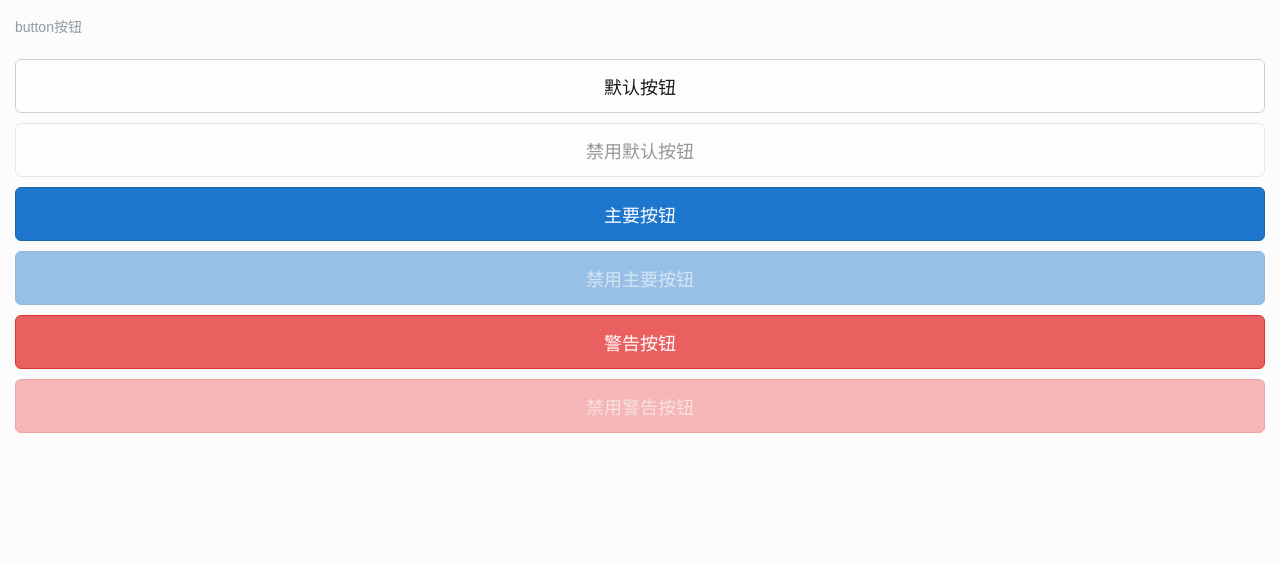
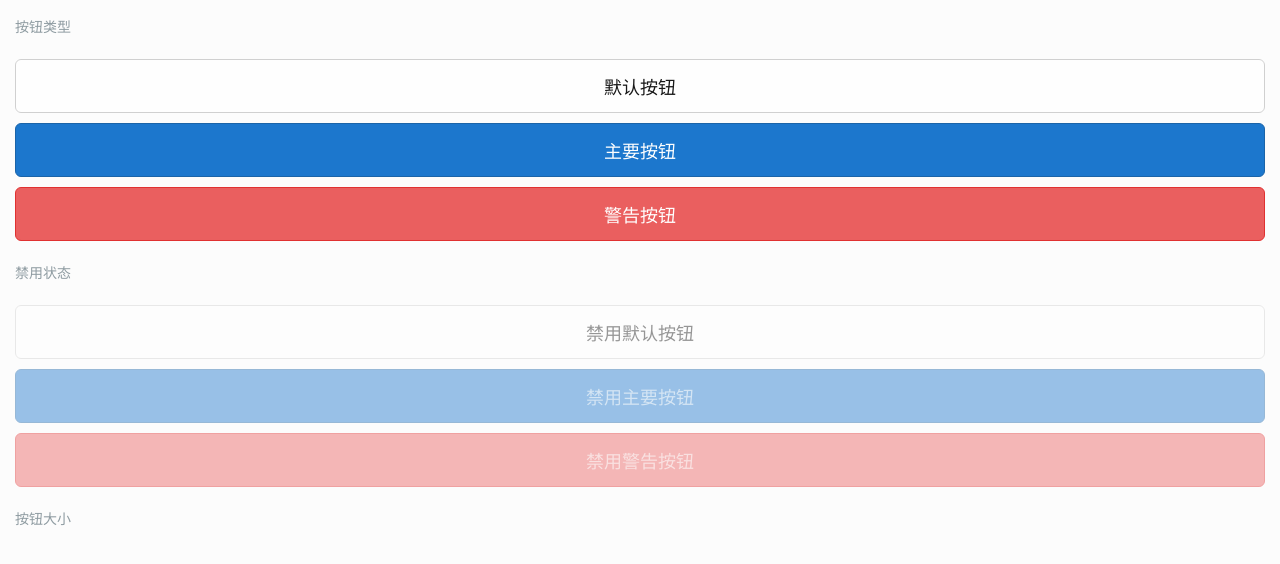
Before and after one commit to dmoosocool/Lolita, a Vue app: page /button in a window 1280 px wide. Shown: the top 564 px of the page. Built offline with nearby package versions, Linux system fonts and the light colour scheme.

Commit message:
添加按钮示例

```diff
--- a/src/example/button.vue
+++ b/src/example/button.vue
@@ -1,15 +1,25 @@
 <template>
   <div id="example">
     <div class="demo-block-title">
-      <span>button按钮</span>
+      <span>按钮类型</span>
     </div>
 
     <loli-button type="default" tag="button" size="large" @click="log(1)">默认按钮</loli-button>
+    <loli-button type="primary" tag="button" size="large">主要按钮</loli-button>
+    <loli-button type="warning" tag="button" size="large">警告按钮</loli-button>
+
+    <div class="demo-block-title">
+      <span>禁用状态</span>
+    </div>
     <loli-button type="default" tag="button" size="large" disabled @click="log(2)">禁用默认按钮</loli-button>
-    <loli-button type="primary" tag="button" size="large">主要按钮</loli-button>
     <loli-button type="primary" tag="button" size="large" disabled>禁用主要按钮</loli-button>
-    <loli-button type="warning" tag="button" size="large">警告按钮</loli-button>
     <loli-button type="warning" tag="button" size="large" disabled>禁用警告按钮</loli-button>
+
+    <div class="demo-block-title">
+      <span>按钮大小</span>
+    </div>
+
+
   </div>
 </template>
 <script>
```
